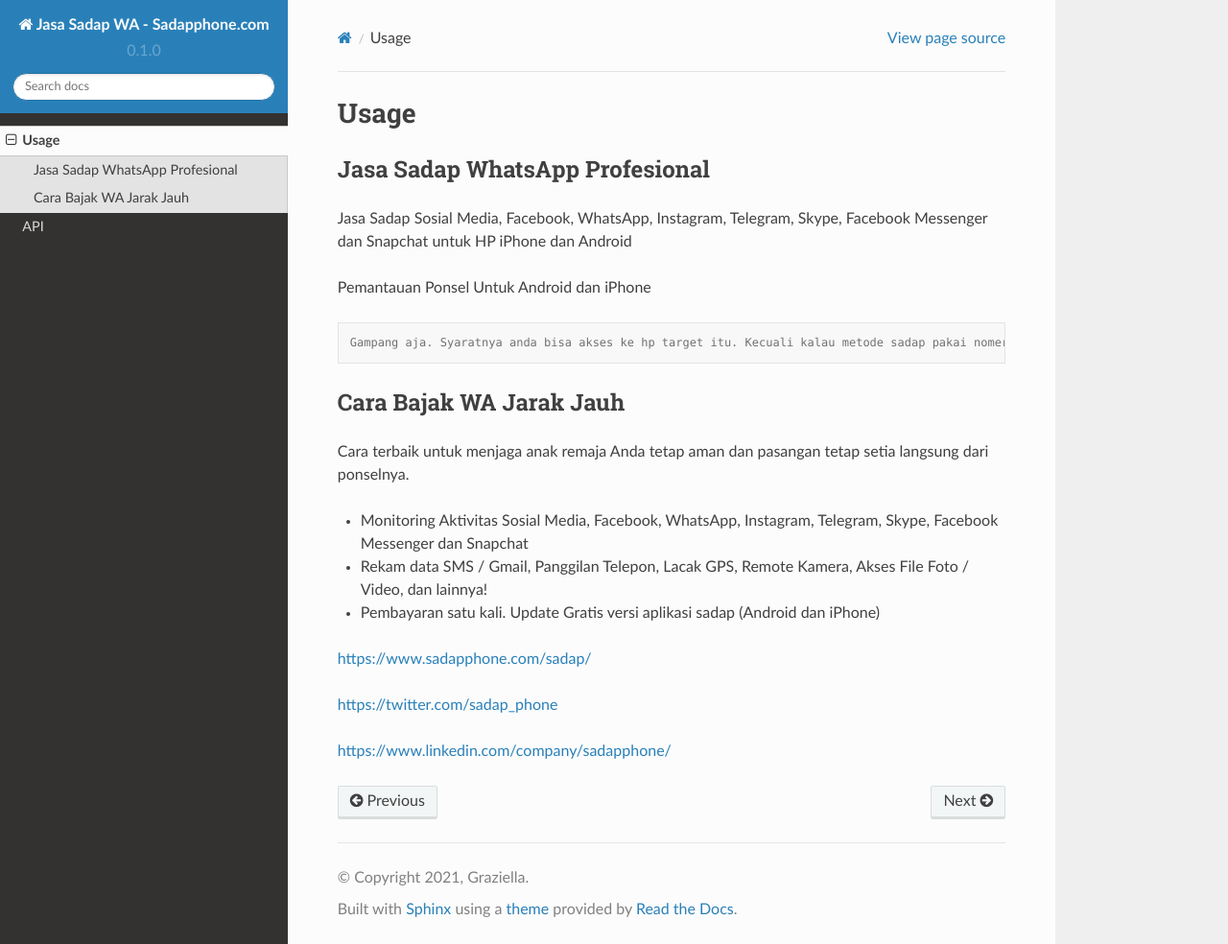
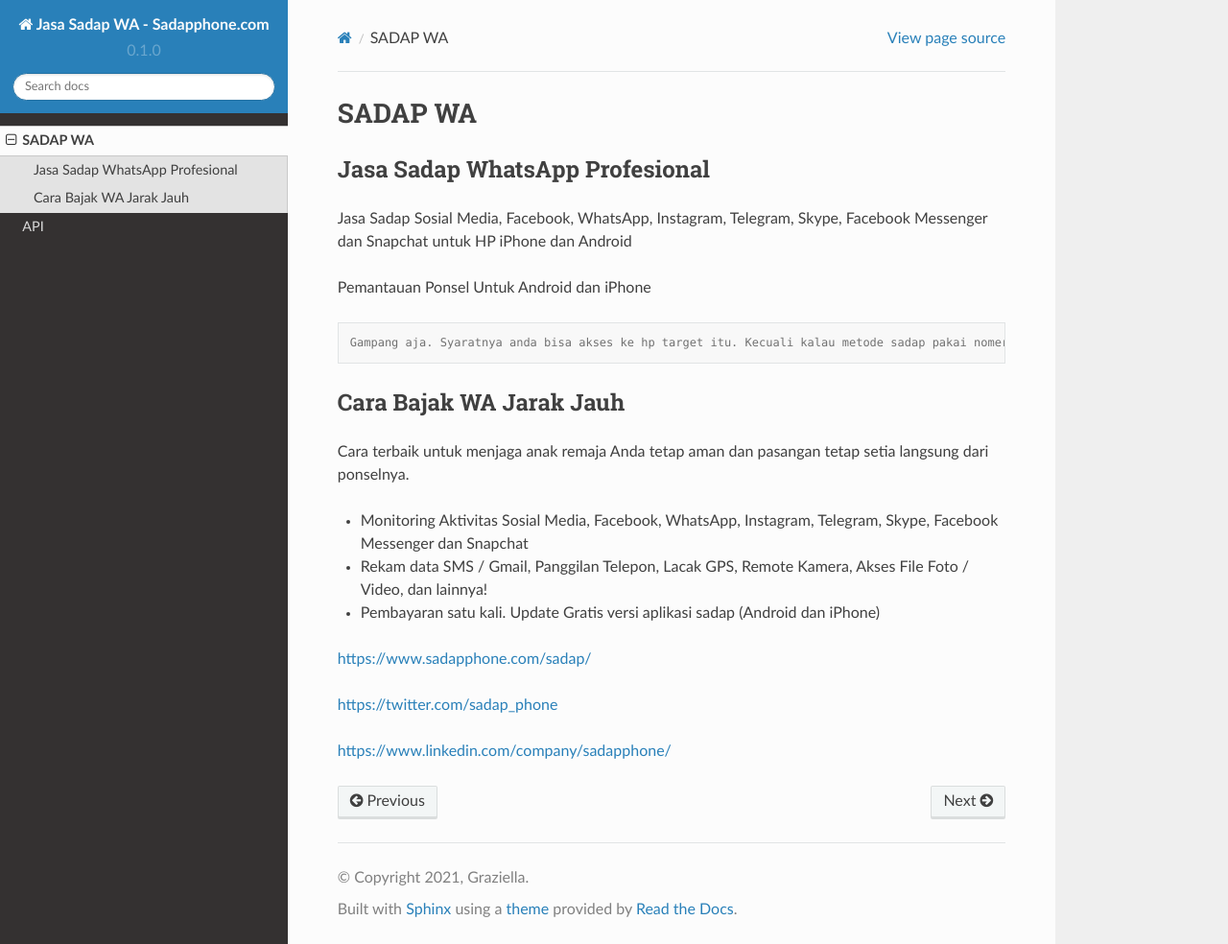
Before and after one commit to sadapphone/sadapphone, a Sphinx documentation site: the page built from docs/source/usage.rst, in a window 1280 px wide and 984 px high. Shown: the whole window at 96% size. Built offline with Sphinx 7.4.7 and the Read the Docs theme 2.0.0, drawn with Linux system fonts in a browser that asks for light colours.

Commit message:
Update usage.rst

```diff
--- a/docs/source/usage.rst
+++ b/docs/source/usage.rst
@@ -1,4 +1,4 @@
-Usage
+SADAP WA
 =====
 
 .. _installation:
```
